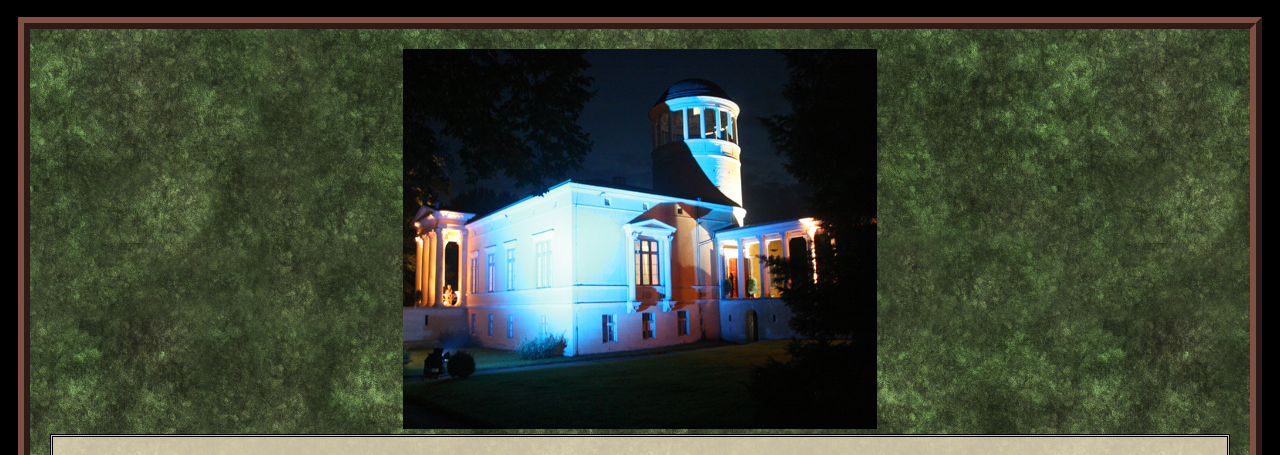
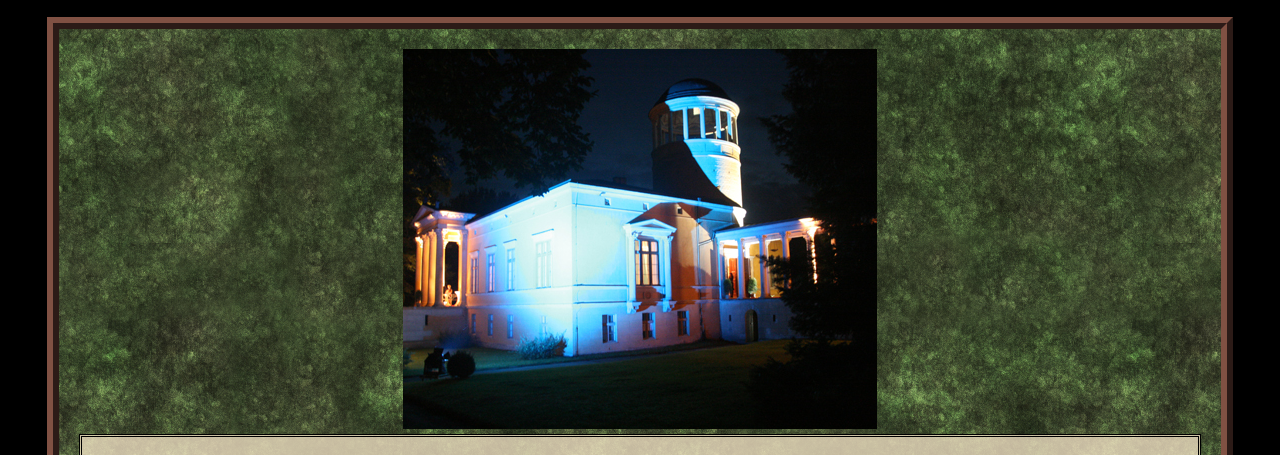
Before and after one commit to invisiblewalrus/neocities-invisiblewalrus, a plain HTML site: page public/index.html in a window 1280 px wide. Shown: the part 135-590 px from the top of the page. Drawn offline with Linux system fonts and the light colour scheme.

Commit message:
cleaned up workflow, modified page width

```diff
--- a/public/style.css
+++ b/public/style.css
@@ -56,7 +56,8 @@ body {
 
 .place-page-container {
   margin: 20px 10px;
-  /* might want to make this a fixed width, gets pretty big */
+  display: flex;
+  justify-content: center;
 }
 
 .place-page {
```
Also changed, not shown: .github/workflows/deploy-to-neocities.yml.
